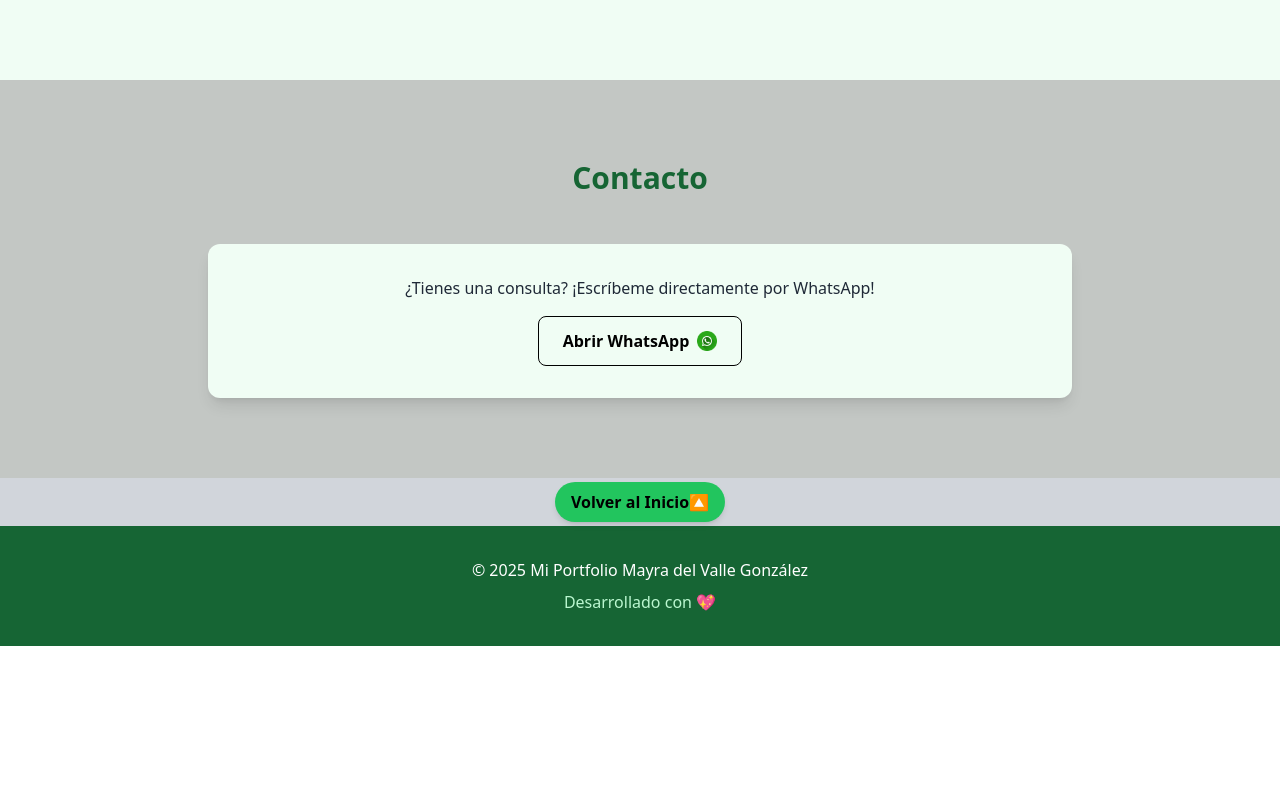
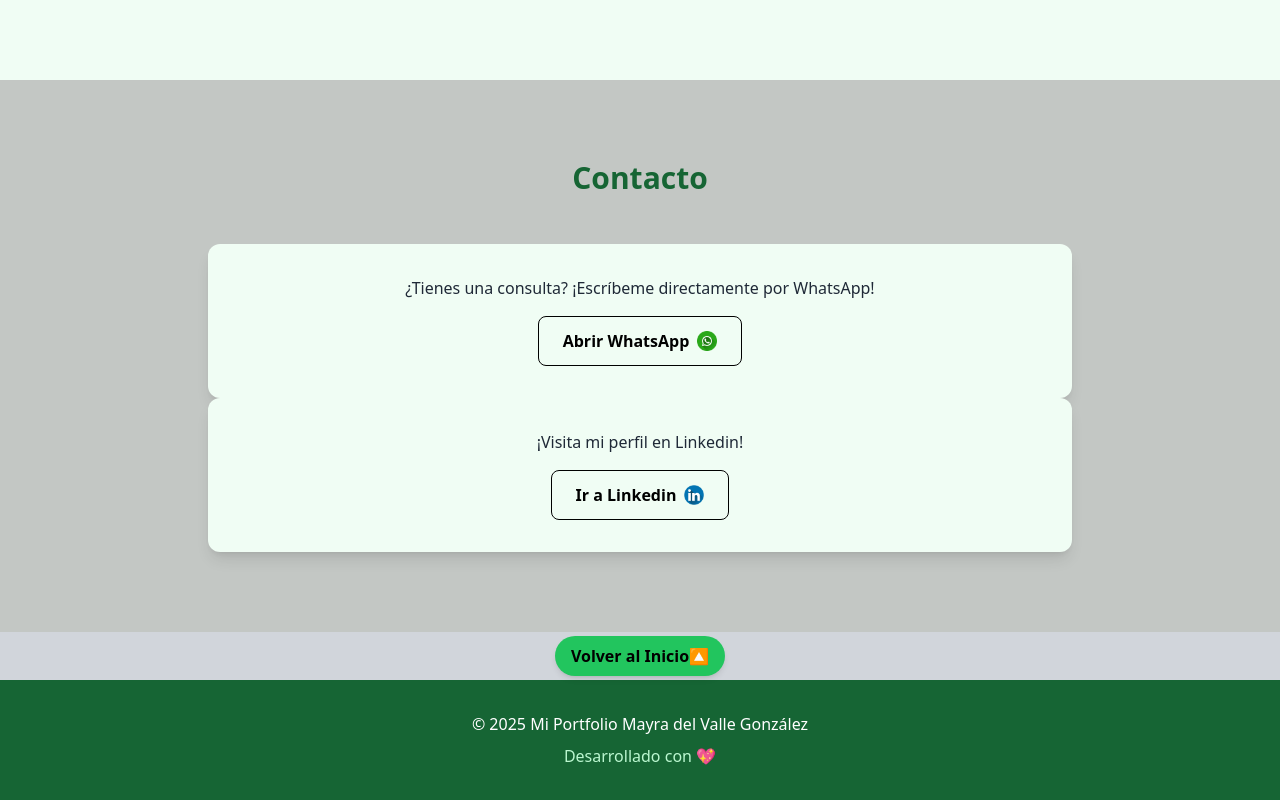
Before and after one commit to MayradelvGonzalez/PortfolioMay, a React (Create React App) app: page / in a window 1280 px wide. Shown: the part 2294-3094 px from the top of the page. Before the commit the page ends 2940 px from the top, so only its background shows below. Built offline with nearby package versions, Linux system fonts and the light colour scheme.

Commit message:
agregElemento

```diff
--- a/src/components/ContactSection.js
+++ b/src/components/ContactSection.js
@@ -1,11 +1,13 @@
 import React, { useState, useEffect, useRef, forwardRef } from 'react';
 import wspIcon from '../whatsapp.png';
-import 'animate.css'; // Asegúrate de importar la librería de animación
+import linkedinIcon from '../linkedin.png';
+import 'animate.css';
 
 const ContactSection = forwardRef((_, ref) => {
   const telefonoWhatsApp = '+5493815160008';
   const mensajePredefinido = 'Hola, ¿cómo estás? Me gustaría saber más sobre tus servicios.';
   const urlWhatsApp = `https://wa.me/${telefonoWhatsApp}?text=${encodeURIComponent(mensajePredefinido)}`;
+  const urlLinkedin = `https://www.linkedin.com/in/mayra-gonz%C3%A1lez-v/`;
   const [isVisible, setIsVisible] = useState(false);
   const titleRef = useRef(null); // Creamos una referencia para el título
 
@@ -47,7 +49,7 @@ const ContactSection = forwardRef((_, ref) => {
             href={urlWhatsApp}
             target="_blank"
             rel="noopener noreferrer"
-            className="inline-flex items-center bg-c3c7c4 text-black font-bold py-3 px-6 rounded-lg transition duration-300 hover:bg-red hover:text-green-800 border border-black"
+            className="inline-flex items-center bg-c3c7c4 text-black font-bold py-3 px-6 rounded-lg transition duration-300 hover:bg-red hover:text-green-500 hover:bg-blue-800 border border-black"
           >
             Abrir WhatsApp
             <img
@@ -56,6 +58,24 @@ const ContactSection = forwardRef((_, ref) => {
               className="inline-block w-5 h-5 ml-2"
             />
           </a>
+
+        </div>
+           <div className="bg-green-50 rounded-xl p-8 shadow-lg text-center">
+          <p className="mb-4">¡Visita mi perfil en Linkedin!</p>
+          <a
+            href={urlLinkedin}
+            target="_blank"
+            rel="noopener noreferrer"
+            className="inline-flex items-center bg-c3c7c4 text-black font-bold py-3 px-6 rounded-lg transition duration-300 hover:bg-red hover:text-blue-800 hover:bg-green-600 border border-black"
+          >
+            Ir a Linkedin
+            <img
+              src={linkedinIcon}
+              alt="LInkedin"
+              className="inline-block w-5 h-5 ml-2"
+            />
+          </a>
+
         </div>
       </div>
     </section>
@@ -66,7 +86,7 @@ const Footer = () => (
   <footer className="bg-gray-300 py-1 text-center text-gray-600">
     <button
       onClick={() => window.scrollTo({ top: 0, behavior: 'smooth' })}
-      className="bg-green-500 text-black font-semibold py-2 px-4 rounded-full shadow-md hover:bg-green-800 focus:outline-none focus:ring-2 focus:ring-green-800 animate__animated animate__fadeIn"
+      className="bg-green-500 text-black font-semibold py-2 px-4 rounded-full shadow-md hover:bg-green-900 focus:outline-none focus:ring-2 focus:ring-green-800 animate__animated animate__fadeIn"
     >
       Volver al Inicio🔼
     </button>
```
Also changed, not shown: src/linkedin.png (added).
